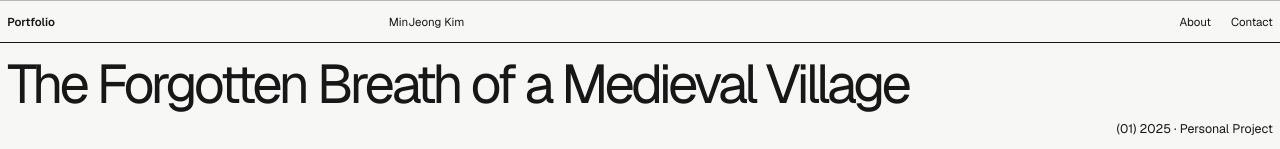
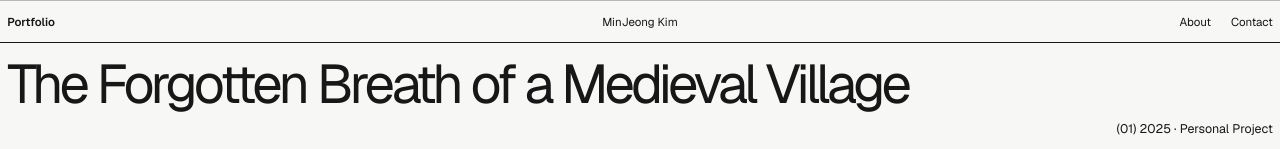
Before and after one commit to rohyunsang/kimminjeong-portfolio, a Next.js app: page /work/forgotten-breath in a window 1280 px wide. Shown: the top 149 px of the page. Built offline with nearby package versions, Linux system fonts and the light colour scheme.

Commit message:
Center project header name

```diff
--- a/src/app/globals.css
+++ b/src/app/globals.css
@@ -296,6 +296,7 @@ a {
 }
 
 .project-header {
+  grid-template-columns: 1fr auto 1fr;
   position: sticky;
   top: 0;
   z-index: 20;
@@ -303,6 +304,10 @@ a {
   border-bottom: 1px solid var(--line-strong);
   background: color-mix(in srgb, var(--background) 94%, transparent);
   backdrop-filter: blur(8px);
+}
+
+.project-header > p {
+  justify-self: center;
 }
 
 .project-home {
```
